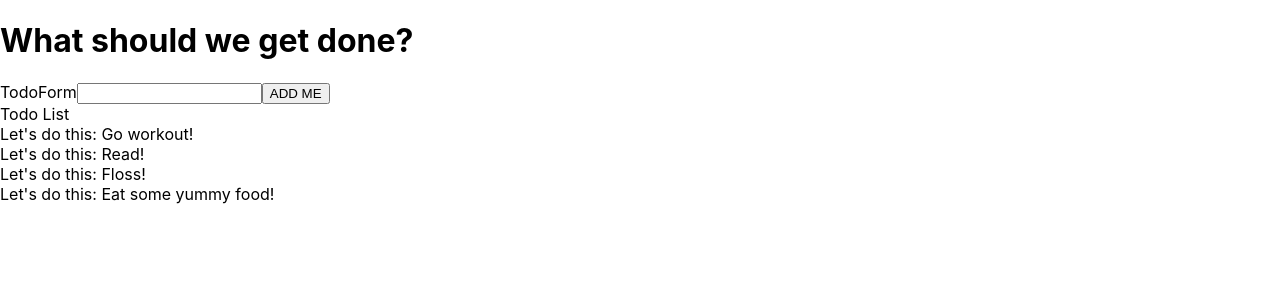
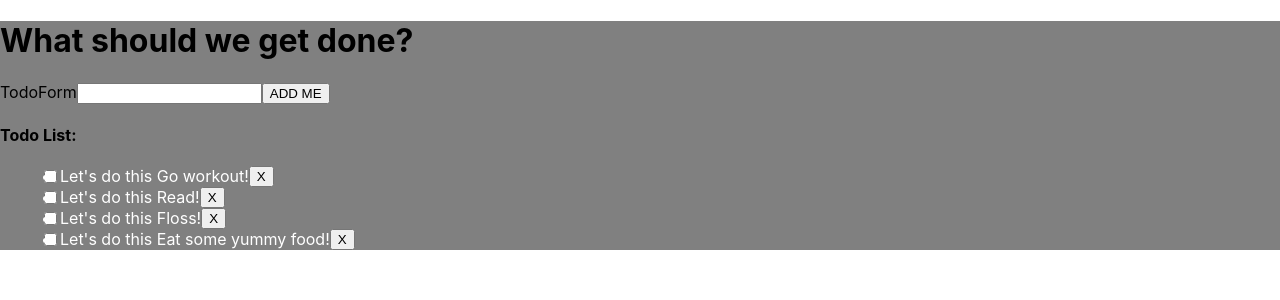
Before and after one commit to PurdyRad/todo-app, a React (Create React App) app: page / in a window 1280 px wide. Shown: the top 300 px of the page. Built offline with nearby package versions, Linux system fonts and the light colour scheme.

Commit message:
add more structure into todo components

```diff
--- a/package.json
+++ b/package.json
@@ -9,6 +9,7 @@
     "react": "^18.2.0",
     "react-dom": "^18.2.0",
     "react-scripts": "5.0.1",
+    "uuid": "^9.0.0",
     "web-vitals": "^2.1.4"
   },
   "scripts": {
--- a/src/App.js
+++ b/src/App.js
@@ -1,4 +1,4 @@
-import React, {useState} from "react";
+import React, {useState, useEffect} from "react";
 import TodoForm from "./components/TodoForm";
 import TodoList from "./components/TodoList";
 
@@ -14,12 +14,12 @@ const dummyData = [
     todo_completed: false
   },
   {
-    todo_id: 1,
+    todo_id: 3,
     todo_text: "Floss",
     todo_completed: false
   },
   {
-    todo_id: 1,
+    todo_id: 4,
     todo_text: "Eat some yummy food",
     todo_completed: false
   },
@@ -29,10 +29,18 @@ const dummyData = [
 function App() {
   const [todoData, setTodoData] = useState(dummyData);
 
+  useEffect(() => {
+    localStorage.setItem('react-todo-list-todos', JSON.stringify(todoData));
+  }, [todoData])
+
+  const addTodo = todo => {
+    setTodoData([todo, ...todoData])
+  }
+
   return (
-    <div className="App">
+    <div className="App" style = {{ backgroundColor: 'grey' }}>
       <h1>What should we get done?</h1>
-      <TodoForm />
+      <TodoForm addTodo={addTodo}/>
       <TodoList stuffTodo={todoData} />
     </div>
   );
--- a/src/components/Todo.js
+++ b/src/components/Todo.js
@@ -1,9 +1,19 @@
 import React from 'react'
 
 const Todo = ({theTask}) => {
+
   return (
-    <div>
-        <div> Let's do this: {theTask.todo_text}! </div>
+    <div style = {{display: 'flex' }}>
+        <input type ='checkbox' />
+            <li
+            style = {{
+                color: 'white',
+                textDecoration: theTask.todo_completed ? 'line-through' : null
+            }}
+            >
+                Let's do this {theTask.todo_text}!
+            </li>
+            <button>X</button>
 
     </div>
   )
--- a/src/components/TodoForm.js
+++ b/src/components/TodoForm.js
@@ -1,32 +1,38 @@
 import React, {useState} from 'react';
+import {v4 as uuidv4} from 'uuid';
 
 const initalValues = {
-    id: null,
-    text: ''
+    id: '',
+    text: '',
+    completed: false
 }
 
-const TodoForm = () => {
+const TodoForm = ({addTodo}) => {
     const [formValues, setFormValues] = useState(initalValues);
 
     const changeHandler = e => {
-        setFormValues(e.target.value)
+        setFormValues({...formValues, text: e.target.value})
     }
 
     const buttonMasher = e => {
-        alert('You got things to do')
         e.preventDefault();
-        console.log('u did it')
+        if (formValues.text.trim()) {
+            addTodo({...formValues, id: uuidv4() })
+        }
+        setFormValues({...formValues, text: ''})
     }
+
 
   return (
     <div>
         <form onSubmit={buttonMasher}>
         TodoForm
         <input
+        name='task'
         type='text'
         value={formValues.text}
         onChange={changeHandler}/>
-        <button>ADD ME</button>
+        <button type='submit'>ADD ME</button>
         </form>
     </div>
   )
--- a/src/components/TodoList.js
+++ b/src/components/TodoList.js
@@ -4,8 +4,11 @@ import Todo from './Todo'
 const TodoList = ({stuffTodo}) => {
   return (
     <div>
-        <div>Todo List</div>
-        {stuffTodo.map((task) => { return <Todo key={task.todo_id} theTask={task} /> }) }
+        <h4>Todo List:</h4>
+        <ul>
+        {stuffTodo.map((task) =>  (
+             <Todo key={task.todo_id} theTask={task} /> )) }
+        </ul>
 
     </div>
   )
```
Also changed, not shown: 1 other file (tests, documents, lock files or other folders).
